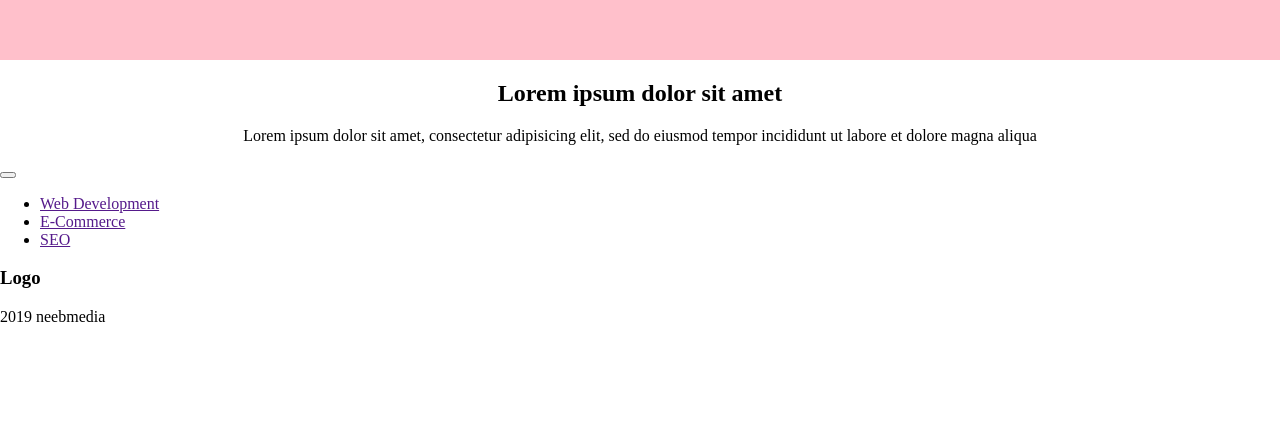
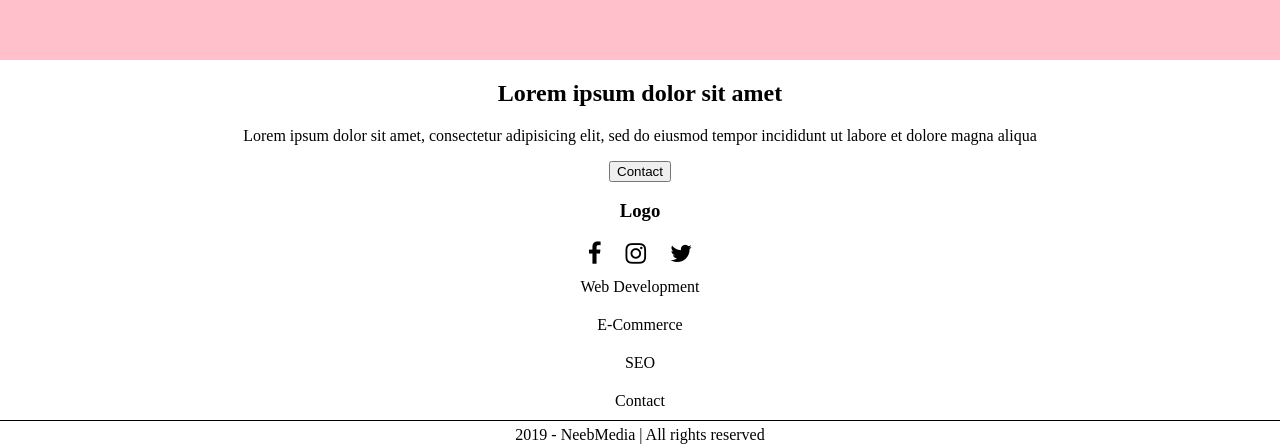
Before and after one commit to jneeb/neebmedia3.0, a website: page site/index.html in a window 1280 px wide. Shown: the part 1947-2391 px from the top of the page. Before the commit the page ends 2273 px from the top, so only its background shows below. Drawn offline with nearby package versions, Linux system fonts and the light colour scheme; files that its build step writes are made by us from their sources.

Commit message:
finished the basic layout of home page

```diff
--- a/assets/scss/contact.sass
+++ b/assets/scss/contact.sass
@@ -7,3 +7,6 @@
         text-align: center
 
     button
+        display: block
+        margin-left: auto
+        margin-right: auto
--- a/assets/scss/footer.sass
+++ b/assets/scss/footer.sass
@@ -0,0 +1,55 @@
+#footer
+
+    .mobileFooter
+
+        .footerLogo
+
+            h3
+                text-align: center
+
+        .footerSocials
+
+            ul
+                margin: 0
+                padding: 0
+                text-align: center
+
+                li
+                    display: inline-block
+                    font-size: 24px
+                    padding: 0 10px
+
+                    a
+
+                        i
+
+        ul
+            margin: 0
+            padding: 0
+            text-decoration: none
+            width: 100%
+
+            li
+                text-align: center
+                padding: 10px 0
+
+                a
+                    text-decoration: none
+                    color: black
+                    cursor: pointer
+
+        .footerCopywrite
+
+            .divider
+                display: block
+                width: 100%
+                height: 1px
+                background-color: black
+
+            .copywrite
+
+                p
+                    text-align: center
+                    margin: 5px 0
+
+    .desktopFooter
--- a/assets/scss/header.sass
+++ b/assets/scss/header.sass
@@ -32,7 +32,7 @@ header
             span:after
                 content: ""
                 display: block
-                background-color: black
+                background-color: white
                 height: 3px
                 width: 30px
                 position: relative
--- a/site/index.html
+++ b/site/index.html
@@ -5,8 +5,8 @@
         <title></title>
         <link rel="stylesheet" href="/css/main.css">
         <meta name="viewport" content="width=device-width, initial-scale=1.0">
-        <link rel="stylesheet" href="/slick/slick.css">
-        <link rel="stylesheet" href="/slick/slick-theme.css">
+        <link rel="icon" href="/img/favicon.ico">
+        <link rel="stylesheet" href="https://cdnjs.cloudflare.com/ajax/libs/font-awesome/4.7.0/css/font-awesome.min.css">
     </head>
     <body>
         <header class="nav">
@@ -100,33 +100,41 @@
             <p>
                 Lorem ipsum dolor sit amet, consectetur adipisicing elit, sed do eiusmod tempor incididunt ut labore et dolore magna aliqua
             </p>
-            <button></button>
+            <button>Contact</button>
         </section>
 
         <section id="footer">
-            <div class="footerWrapper">
+            <div class="mobileFooter">
+                <div class="footerLogo">
+                    <h3>Logo</h3>
+                </div>
+                <div class="footerSocials">
+                    <ul>
+                        <li><a href=""><i class="fa fa-facebook-f"></i></a></li>
+                        <li><a href=""><i class="fa fa-instagram"></i></a></li>
+                        <li><a href=""><i class="fa fa-twitter"></i></a></li>
+                    </ul>
+                </div>
                 <ul>
                     <li><a href="">Web Development</a></li>
                     <li><a href="">E-Commerce</a></li>
                     <li><a href="">SEO</a></li>
+                    <li><a href="">Contact</a></li>
                 </ul>
-                <div class="footerLogo">
-                    <h3>Logo</h3>
+                <div class="footerCopywrite">
+                    <span class="divider"></span>
+                    <div class="copywrite">
+                        <p>2019 - NeebMedia | All rights reserved</p>
+                    </div>
                 </div>
             </div>
-            <div class="footerWrapper">
-                <div class="socialWrapper">
+            <div class="desktopFooter">
 
-                </div>
-                <div class="copyrightWrapper">
-                    <p>2019 neebmedia</p>
-                </div>
             </div>
         </section>
 
         <script src="https://ajax.googleapis.com/ajax/libs/jquery/3.2.1/jquery.min.js"></script>
-        <script type="text/javascript" src="/slick/slick.min.js"></script>
-        <script type="text/javascript" src="/functions/slick.js"></script>
+        <script type="text/javascript" src="/functions/carousel.js"></script>
     </body>
     <script type="text/javascript" src="/functions/burger.js"></script>
 </html>
```
Also changed, not shown: site/css/main.css, site/functions/carousel.js (renamed from site/functions/slick.js).
